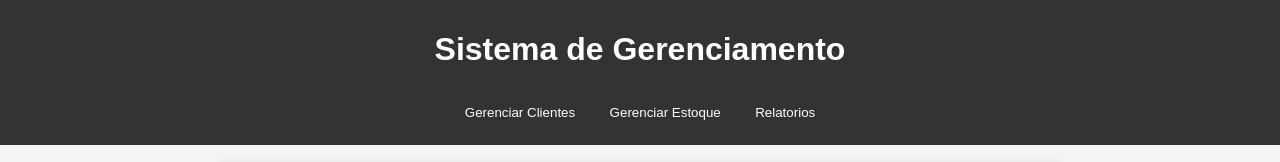
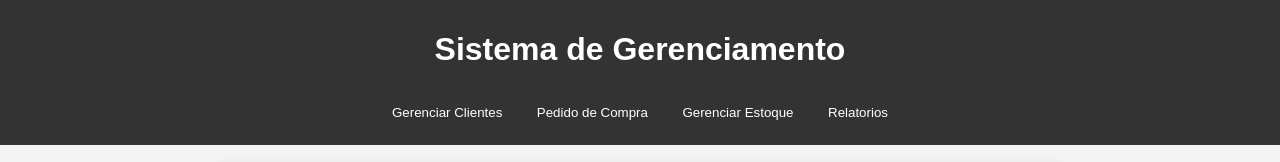
Before and after one commit to JLPS22/GQS, a website: page index.html in a window 1280 px wide. Drawn offline with Linux system fonts and the light colour scheme.

Commit message:
botao adicionada novamente

```diff
--- a/index.html
+++ b/index.html
@@ -47,6 +47,7 @@
     <header>
         <h1>Sistema de Gerenciamento</h1>
         <button onclick="navigate('CRUD_Cliente/gerenciarCliente.html')">Gerenciar Clientes</button>
+        <button onclick="navigate('pedidocompra.html')">Pedido de Compra</button>
         <button onclick="navigate('CRUD_Estoque/gerenciarEstoque.html')">Gerenciar Estoque</button>
         <button onclick="navigate('relatorios.html')">Relatorios</button>
     </header>
```
